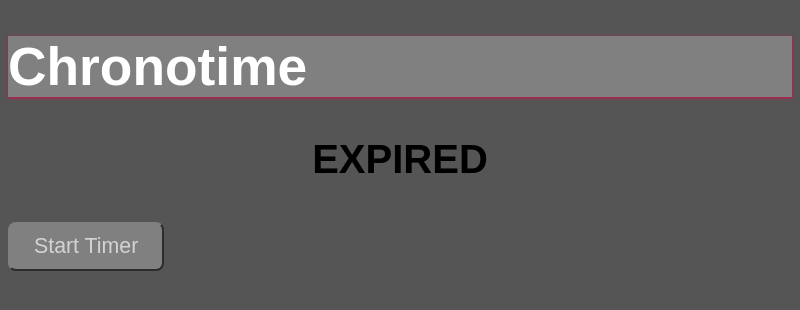
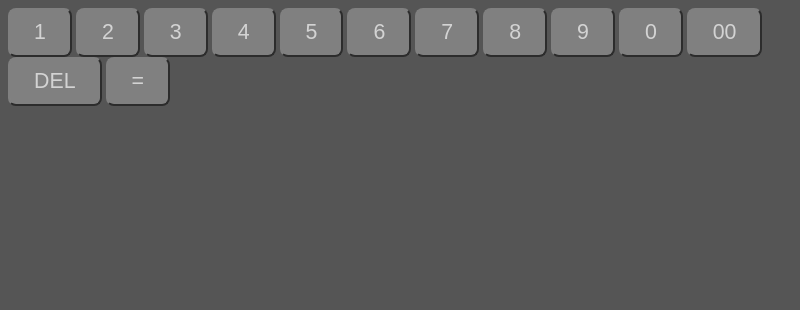
Before and after one commit to AFCMS/chronotimer, an Electron app: page index.html in a window 800 px wide. Drawn offline with Linux system fonts and the light colour scheme.

Commit message:
add_numpad

```diff
--- a/index.html
+++ b/index.html
@@ -8,12 +8,22 @@
 	<script>require('bootstrap');</script>
   </head>
   <body>
-	<h1 id="demo" color=black>Chronotime</h1>
-
-	<p id="main_timer"></p>
-	<form>
-		<button type="button" id="start_button">Start Timer</button>
-	</form>
+	<div class="number-grid">
+		<div class="time-remaining"></div>
+		<button data-number>1</button>
+		<button data-number>2</button>
+		<button data-number>3</button>
+		<button data-number>4</button>
+		<button data-number>5</button>
+		<button data-number>6</button>
+		<button data-number>7</button>
+		<button data-number>8</button>
+		<button data-number>9</button>
+		<button data-number>0</button>
+		<button data-number>00</button>
+		<button data-delete>DEL</button>
+		<button start class="start-button">=</button>
+	  </div>
 
 	<script src="./renderer.js"></script>
   </body>
```
